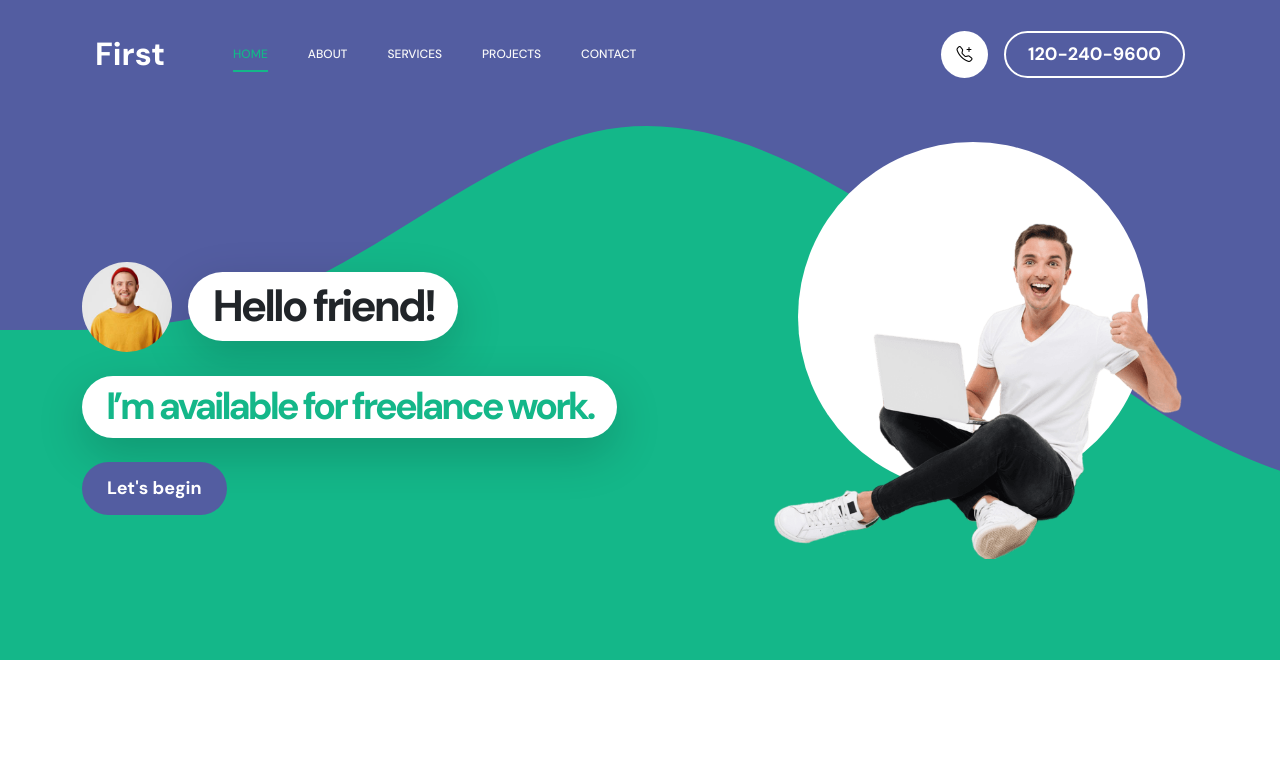
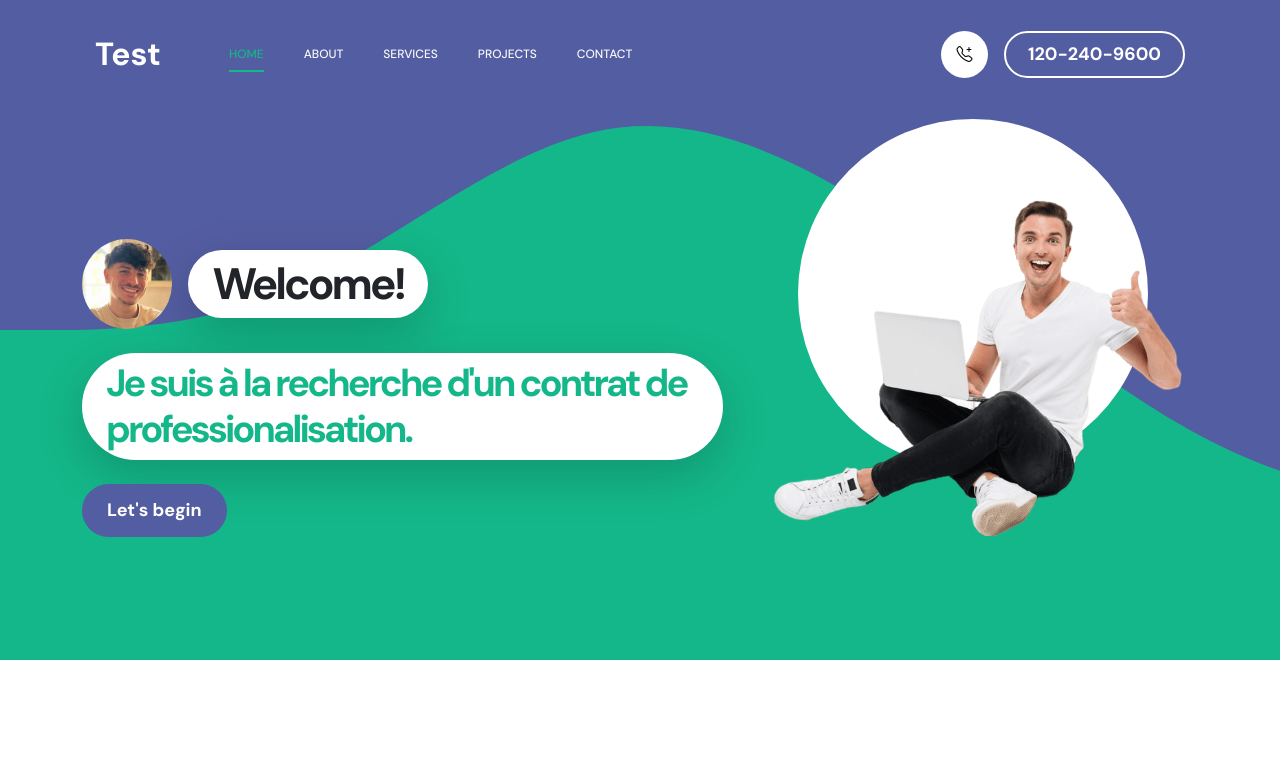
Before and after one commit to matthis-7/portfolio, a plain HTML site: page index.html in a window 1280 px wide. Shown: the top 777 px of the page. Drawn offline with Linux system fonts and the light colour scheme.

Commit message:
News page d'acceuil

```diff
--- a/index.html
+++ b/index.html
@@ -48,7 +48,7 @@ https://templatemo.com/tm-578-first-portfolio
                     <span class="navbar-toggler-icon"></span>
                 </button>
 
-                <a href="index.html" class="navbar-brand mx-auto mx-lg-0">First</a>
+                <a href="index.html" class="navbar-brand mx-auto mx-lg-0">Test</a>
 
                 <div class="d-flex align-items-center d-lg-none">
                     <i class="navbar-icon bi-telephone-plus me-3"></i>
@@ -100,12 +100,12 @@ https://templatemo.com/tm-578-first-portfolio
                         <div class="col-lg-7 col-12">
                             <div class="hero-text">
                                 <div class="hero-title-wrap d-flex align-items-center mb-4">
-                                    <img src="images/happy-bearded-young-man.jpg" class="avatar-image avatar-image-large img-fluid" alt="">
+                                    <img src="images/profil.jpeg" class="avatar-image avatar-image-large img-fluid" alt="">
 
-                                    <h1 class="hero-title ms-3 mb-0">Hello friend!</h1>
+                                    <h1 class="hero-title ms-3 mb-0">Welcome!</h1>
                                 </div>
 
-                                <h2 class="mb-4">I’m available for freelance work.</h2>
+                                <h2 class="mb-4">Je suis à la recherche d'un contrat de professionalisation.</h2>
                                 <p class="mb-4"><a class="custom-btn btn custom-link" href="#section_2">Let's begin</a></p>
                             </div>
                         </div>
```
Also changed, not shown: images/profil.jpeg (added).
